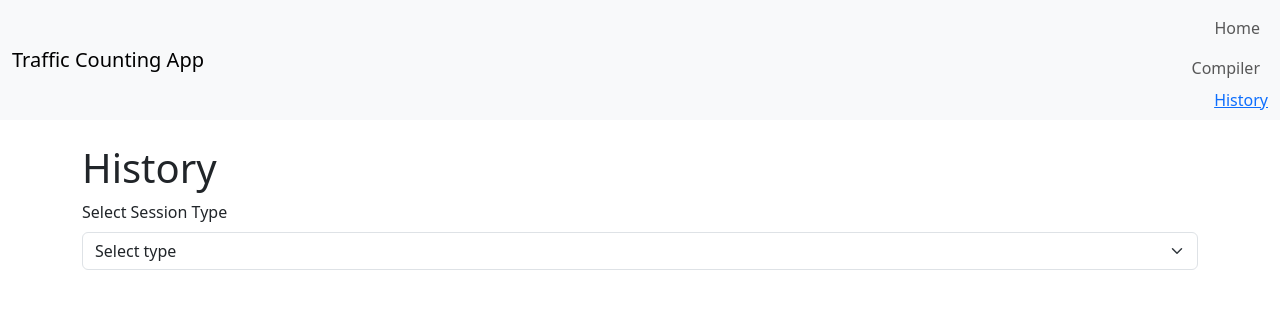
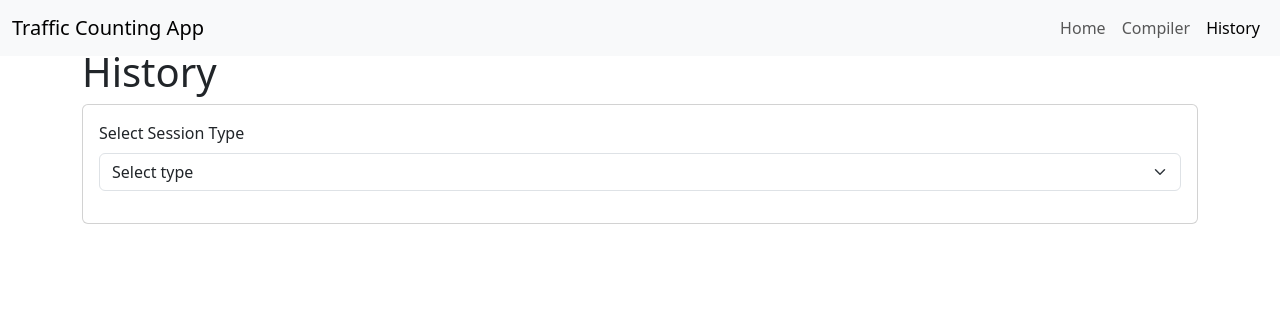
Before and after one commit to systragroup/SG-TCTool, a Flask app: page /history in a window 1280 px wide. Shown: the top 309 px of the page. Run offline with Flask 3, Linux system fonts and the light colour scheme.

Commit message:
Fix nav bar to top and beautify

```diff
--- a/templates/history.html
+++ b/templates/history.html
@@ -8,30 +8,19 @@
     <!-- Include Bootstrap CSS -->
     <link href="https://cdn.jsdelivr.net/npm/bootstrap@5.3.0/dist/css/bootstrap.min.css" rel="stylesheet">
 </head>
-<body>
+<body> { padding-top: 70px; }
     <!-- Navigation Bar -->
-    <nav class="navbar navbar-expand-lg navbar-light bg-light">
+    <nav class="navbar navbar-expand-lg navbar-light bg-light fixed-top">
         <div class="container-fluid">
-            <!-- App Title -->
             <a class="navbar-brand" href="/">Traffic Counting App</a>
-            <!-- Toggler -->
-            <button class="navbar-toggler" type="button" data-bs-toggle="collapse" data-bs-target="#navbarNav"            aria-controls="navbarNav" aria-expanded="false" aria-label="Toggle navigation">
+            <button class="navbar-toggler" type="button" data-bs-toggle="collapse" data-bs-target="#navbarNav" aria-controls="navbarNav" aria-expanded="false" aria-label="Toggle navigation">
                 <span class="navbar-toggler-icon"></span>
             </button>
-            <!-- Navigation Links and Buttons -->
             <div class="collapse navbar-collapse" id="navbarNav">
-                <ul class="navbar-nav ms-auto d-flex flex-column align-items-end">
-                    <li class="nav-item">
-                        <a class="nav-link" href="/">Home</a>
-                    </li>
-                    <!-- Compiler button -->
-                    <li class="nav-item">
-                        <a class="nav-link" href="/compile">Compiler</a>
-                    </li>
-                    <!-- History button -->
-                    <li class="nav-item">
-                        <a class="nav-link-active" href="/history">History</a>
-                    </li>
+                <ul class="navbar-nav ms-auto">
+                    <li class="nav-item"><a class="nav-link" href="/">Home</a></li>
+                    <li class="nav-item"><a class="nav-link" href="/compile">Compiler</a></li>
+                    <li class="nav-item"><a class="nav-link active" href="/history">History</a></li>
                 </ul>
             </div>
         </div>
@@ -40,6 +29,8 @@
     <!-- History Content -->
     <div class="container mt-4">
         <h1>History</h1>
+        <div class="card mb-4">
+            <div class="card-body">
                 <form method="POST" action="/history">
                     <div class="mb-3">
                         <label for="sessionType" class="form-label">Select Session Type</label>
@@ -49,6 +40,8 @@
                             <option value="Compiling" {% if selected_type == 'Compiling' %}selected{% endif %}>Compiling</option>
                         </select>
                     </div>
+
+
 
                     {% if selected_type %}
                     <div class="mb-3">
@@ -68,22 +61,31 @@
                     </div>
                     {% endif %}
                 </form>
+            </div>
+        </div>
 
         {% if session_log %}
-            <h3>Session Log:</h3>
+        <div class="card mb-4">
+            <div class="card-header">Session Log:</div>
+            <div class="card-body">
                 <pre>{{ session_log | tojson(indent=2) }}</pre>
+            </div>
+        </div>
 
+        <div class="card mb-4">
+            <div class="card-header">Downloads:</div>
+            <div class="card-body">
                 {% if available_files %}
-                <h3>Available Files:</h3>
                     {% for filename in available_files %}
-                    <a href="{{ url_for('download_history_file', session_type=selected_type, session_id=selected_session_id, filename=filename) }}" class="btn btn-primary m-1">{{ filename }}</a>
+                        <a href="{{ url_for('download_history_file', session_type=selected_type, session_id=selected_session_id, filename=filename) }}" class="btn btn-success m-1">{{ filename }}</a>
                     {% endfor %}
                 {% else %}
                 <p>No files available for download.</p>
                 {% endif %}
+            </div>
+        </div>
         {% endif %}
     </div>
-
     <!-- Include Bootstrap JS -->
     <script src="https://cdn.jsdelivr.net/npm/bootstrap@5.3.0/dist/js/bootstrap.bundle.min.js"></script>
     <script>
```
Also changed, not shown: templates/compile.html (+6 -17 lines), templates/index.html (+11 -21 lines). Lines whose indentation alone changed are shown as unchanged.
